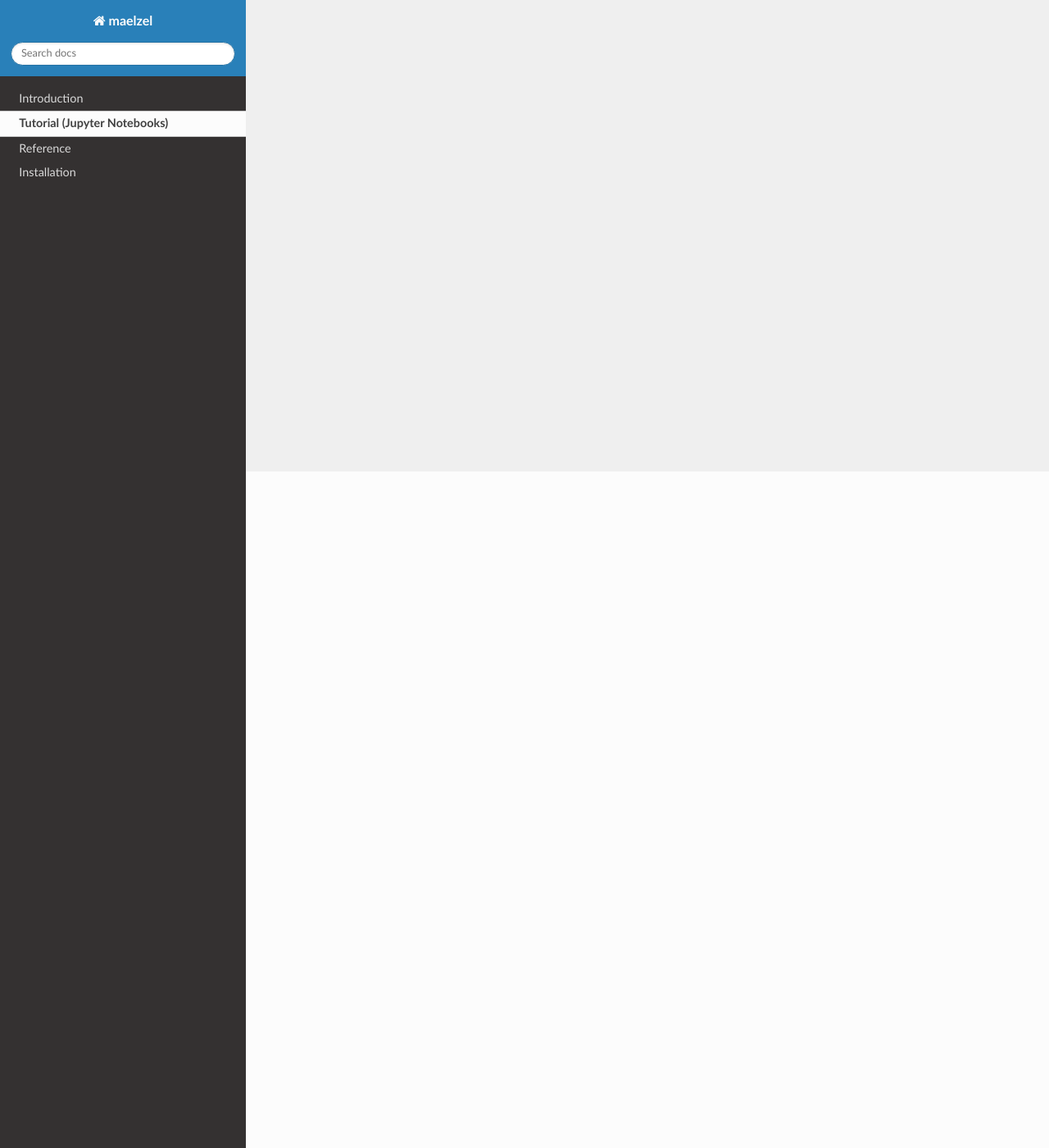
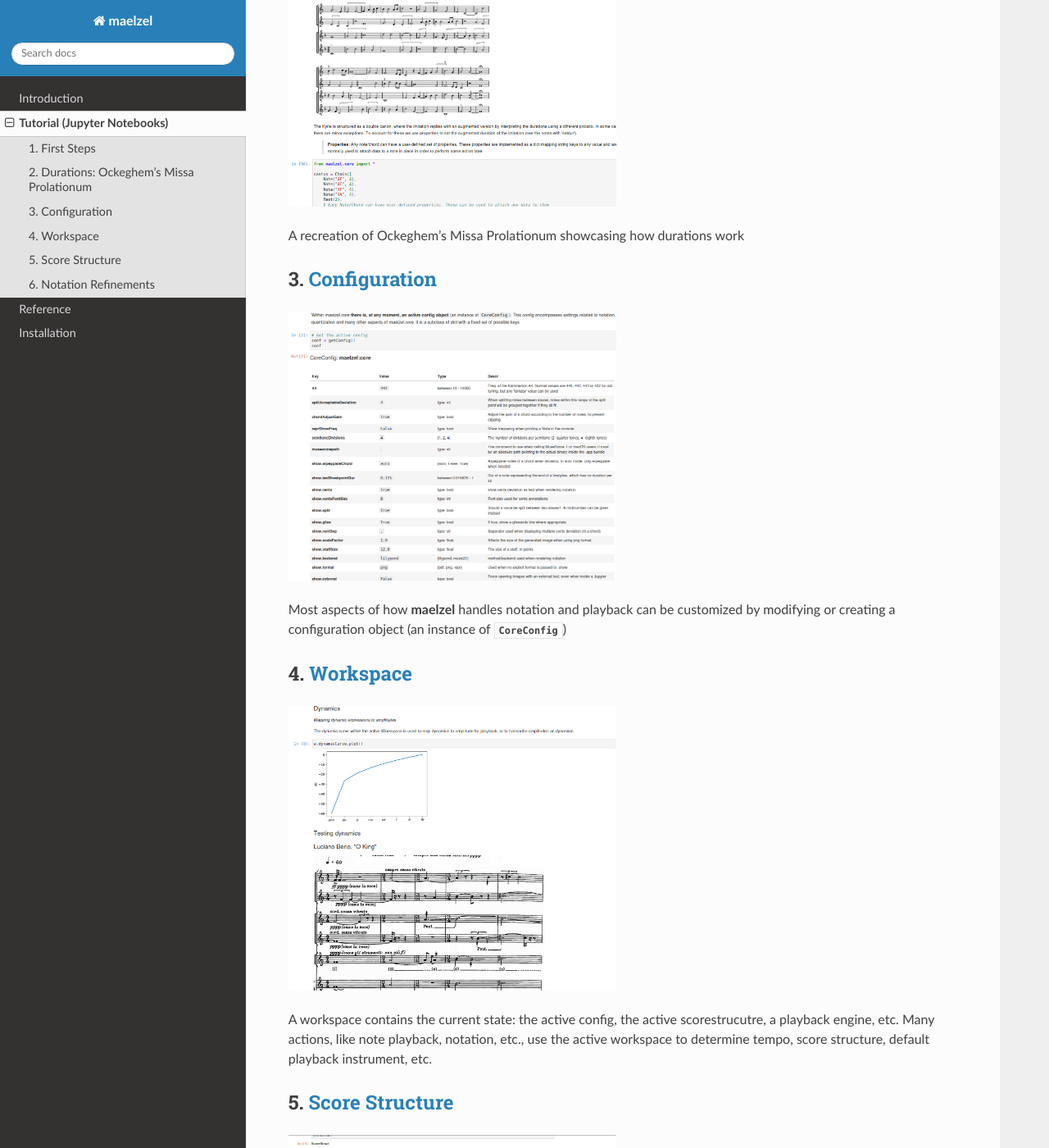
Before and after one commit to gesellkammer/maelzel, a Sphinx documentation site: the page built from docs/Tutorial.rst, in a window 1280 px wide and 1400 px high, scrolled down 825 px. Shown: the whole window at 82% size. Built offline with Sphinx 7.4.7 and the Read the Docs theme 2.0.0, drawn with Linux system fonts in a browser that asks for light colours; pages that are not in the unit, such as notebooks, are missing from menus; some of the changed text lies outside the part shown.

Commit message:
correct score

```diff
--- a/docs/Tutorial.rst
+++ b/docs/Tutorial.rst
@@ -3,9 +3,65 @@
 Tutorial (Jupyter Notebooks)
 ============================
 
-#. `First Steps <https://nbviewer.org/github/gesellkammer/maelzel/blob/master/notebooks/firststeps.ipynb>`_
-#. `Durations: Ockeghem's Missa Prolationum <https://nbviewer.org/github/gesellkammer/maelzel/blob/master/notebooks/ockeghem.ipynb>`_
-#. `Configuration <https://nbviewer.org/github/gesellkammer/maelzel/blob/master/notebooks/maelzel.core%20-%20Configuration.ipynb>`_
-#. `Workspace <https://nbviewer.org/github/gesellkammer/maelzel/blob/master/notebooks/maelzel.core%20-%20Workspace.ipynb>`_
-#. `Score Structure <https://nbviewer.org/github/gesellkammer/maelzel/blob/master/notebooks/maelzel.core%20-%20Score%20Structure.ipynb>`_
-#. `Notation Refinements <https://nbviewer.org/github/gesellkammer/maelzel/blob/master/notebooks/maelzel.core%20-%20Symbols.ipynb>`_
+1. `First Steps <https://nbviewer.org/github/gesellkammer/maelzel/blob/master/notebooks/firststeps.ipynb>`_
+-----------------------------------------------------------------------------------------------------------
+
+.. image:: assets/notebook-firststeps.png
+    :width: 400px
+    :target: https://nbviewer.org/github/gesellkammer/maelzel/blob/master/notebooks/firststeps.ipynb
+
+Introduction to notes, chords, voices, etc. Notation and playback
+
+..  rst-class::  clear-both
+
+2. `Durations: Ockeghem's Missa Prolationum <https://nbviewer.org/github/gesellkammer/maelzel/blob/master/notebooks/ockeghem.ipynb>`_
+-------------------------------------------------------------------------------------------------------------------------------------
+
+.. image:: assets/notebook-durations.png
+   :width: 400px
+   :target: https://nbviewer.org/github/gesellkammer/maelzel/blob/master/notebooks/ockeghem.ipynb
+
+A recreation of Ockeghem's Missa Prolationum showcasing how durations work
+
+3. `Configuration <https://nbviewer.org/github/gesellkammer/maelzel/blob/master/notebooks/maelzel.core%20-%20Configuration.ipynb>`_
+------------------------------------------------------------------------------------------------------------------------------------
+
+.. image:: assets/notebook-configuration.png
+    :width: 400px
+    :target: https://nbviewer.org/github/gesellkammer/maelzel/blob/master/notebooks/maelzel.core%20-%20Configuration.ipynb
+
+Most aspects of how **maelzel** handles notation and playback can be customized by modifying or creating
+a configuration object (an instance of :class:`~maelzel.core.config.CoreConfig`)
+
+4. `Workspace <https://nbviewer.org/github/gesellkammer/maelzel/blob/master/notebooks/maelzel.core%20-%20Workspace.ipynb>`_
+---------------------------------------------------------------------------------------------------------------------------
+
+.. image:: assets/notebook-workspace.png
+    :width: 400px
+    :target: https://nbviewer.org/github/gesellkammer/maelzel/blob/master/notebooks/maelzel.core%20-%20Workspace.ipynb
+
+A workspace contains the current state: the active config, the active scorestrucutre, a playback engine, etc.
+Many actions, like note playback, notation, etc., use the active workspace to determine tempo, score structure,
+default playback instrument, etc.
+
+5. `Score Structure <https://nbviewer.org/github/gesellkammer/maelzel/blob/master/notebooks/maelzel.core%20-%20Score%20Structure.ipynb>`_
+-----------------------------------------------------------------------------------------------------------------------------------------
+
+.. image:: assets/notebook-scorestruct.png
+    :width: 400px
+    :target: https://nbviewer.org/github/gesellkammer/maelzel/blob/master/notebooks/maelzel.core%20-%20Score%20Structure.ipynb
+
+In maelzel.core there is a division of concerns between music data (notes, chords, lines, voices, etc) and a
+score structure (:class:`~maelzel.scorestruct.ScoreStruct`). The score structure consists of a set of measure
+definitions (time signature, tempo).
+
+6. `Notation Refinements <https://nbviewer.org/github/gesellkammer/maelzel/blob/master/notebooks/maelzel.core%20-%20Symbols.ipynb>`_
+------------------------------------------------------------------------------------------------------------------------------------
+
+.. image:: assets/notebook-symbols.png
+    :width: 400px
+    :target: https://nbviewer.org/github/gesellkammer/maelzel/blob/master/notebooks/maelzel.core%20-%20Symbols.ipynb
+
+Most aspects of **maelzel.core**'s notation output can be modified. Not only is it possible to add spanners
+(slurs, brackets, lines), articulations, dynamics and many other symbols to notes and chords. Also color,
+size, text style, etc. can be customized.
```
Also changed, not shown: docs/index.rst (+7 -22 lines), docs/assets/notebook-configuration.png (added), docs/assets/notebook-durations.png (added), docs/assets/notebook-firststeps.png (added), docs/assets/notebook-scorestruct.png (added), docs/assets/notebook-symbols.png (added), docs/assets/notebook-workspace.png (added), 5 other files.
